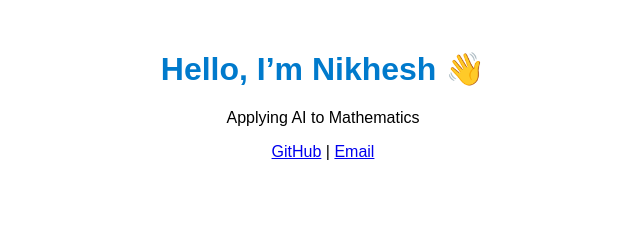
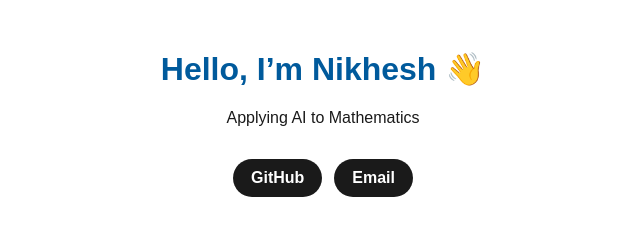
Before and after one commit to NikheshKumar/NikheshKumar.github.io, a plain HTML site: page index.html in a window 1280 px wide. Shown: the whole page, without its empty margins (317-957 px from the left). Drawn offline with Linux system fonts and the light colour scheme.

Commit message:
Improve homepage accessibility styles

```diff
--- a/index.html
+++ b/index.html
@@ -4,14 +4,83 @@
   <meta charset="UTF-8">
   <title>Nikhesh Kumar Murali</title>
   <style>
-    body { font-family: sans-serif; text-align: center; margin: 50px; }
-    h1 { color: #007acc; }
+    :root {
+      color-scheme: light;
+    }
+
+    body {
+      background-color: #ffffff;
+      color: #1a1a1a;
+      font-family: sans-serif;
+      margin: 50px;
+      text-align: center;
+    }
+
+    h1 {
+      color: #005a9c;
+    }
+
+    a {
+      color: inherit;
+    }
+
+    a:focus-visible,
+    button:focus-visible {
+      outline: 3px solid #0b5fff;
+      outline-offset: 3px;
+    }
+
+    .skip-link {
+      position: absolute;
+      left: 16px;
+      top: 16px;
+      padding: 10px 16px;
+      background: #ffffff;
+      color: #1a1a1a;
+      border: 2px solid #1a1a1a;
+      border-radius: 999px;
+      text-decoration: none;
+      transform: translateY(-200%);
+      transition: transform 0.2s ease-in-out;
+    }
+
+    .skip-link:focus-visible {
+      transform: translateY(0);
+    }
+
+    .contact-links {
+      display: inline-flex;
+      gap: 12px;
+      margin-top: 16px;
+      flex-wrap: wrap;
+      justify-content: center;
+    }
+
+    .contact-link {
+      background: #1a1a1a;
+      border-radius: 999px;
+      color: #ffffff;
+      padding: 10px 18px;
+      text-decoration: none;
+      font-weight: 600;
+    }
+
+    .contact-link:hover {
+      background: #0b5fff;
+      color: #ffffff;
+    }
   </style>
 </head>
 <body>
-  <h1>Hello, I’m Nikhesh 👋</h1>
-  <p>Applying AI to Mathematics</p>
-  <p><a href="https://github.com/NikheshKumar">GitHub</a> |
-     <a href="mailto:nikheshk19@gmail.com">Email</a></p>
+  <a class="skip-link" href="#content">Skip to content</a>
+
+  <main id="content">
+    <h1>Hello, I’m Nikhesh 👋</h1>
+    <p>Applying AI to Mathematics</p>
+    <div class="contact-links">
+      <a class="contact-link" href="https://github.com/NikheshKumar">GitHub</a>
+      <a class="contact-link" href="mailto:nikheshk19@gmail.com">Email</a>
+    </div>
+  </main>
 </body>
 </html>
```
